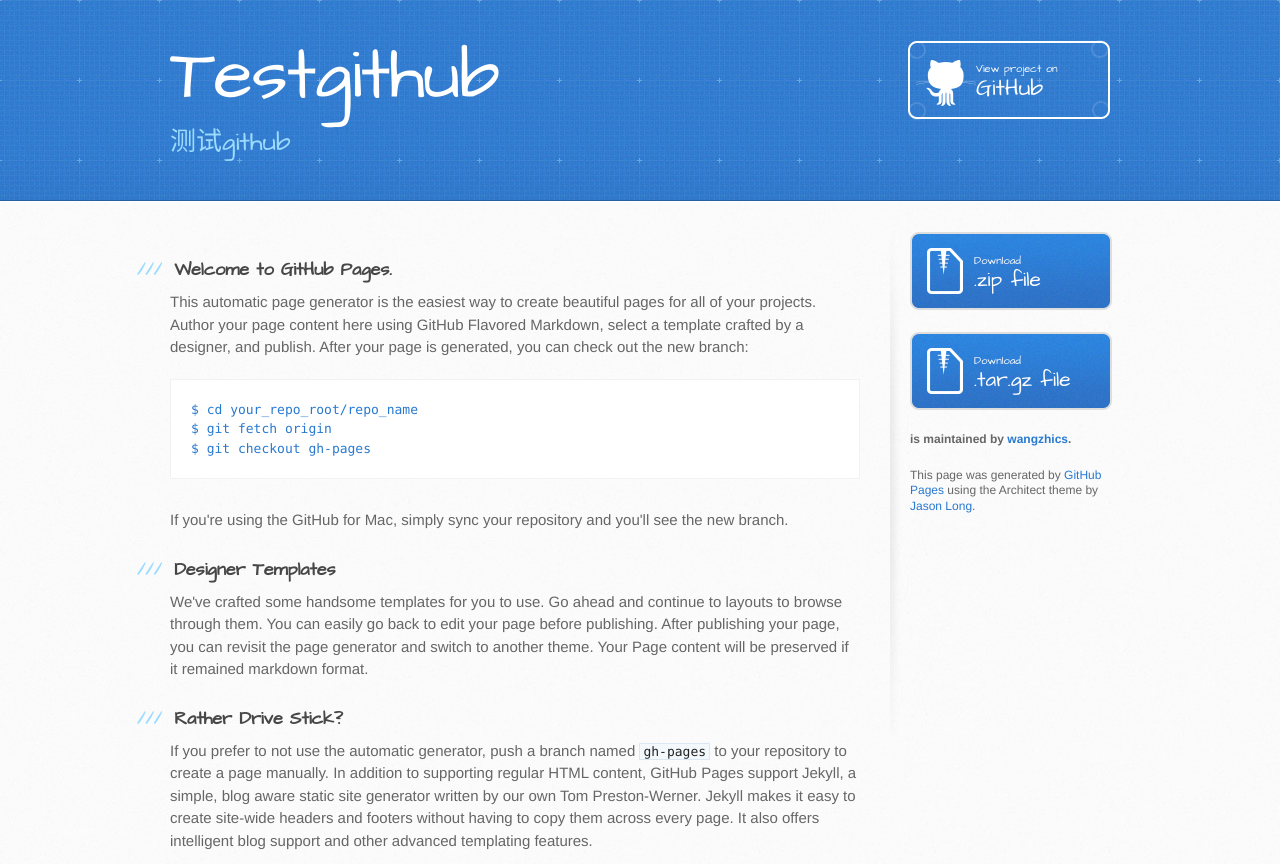
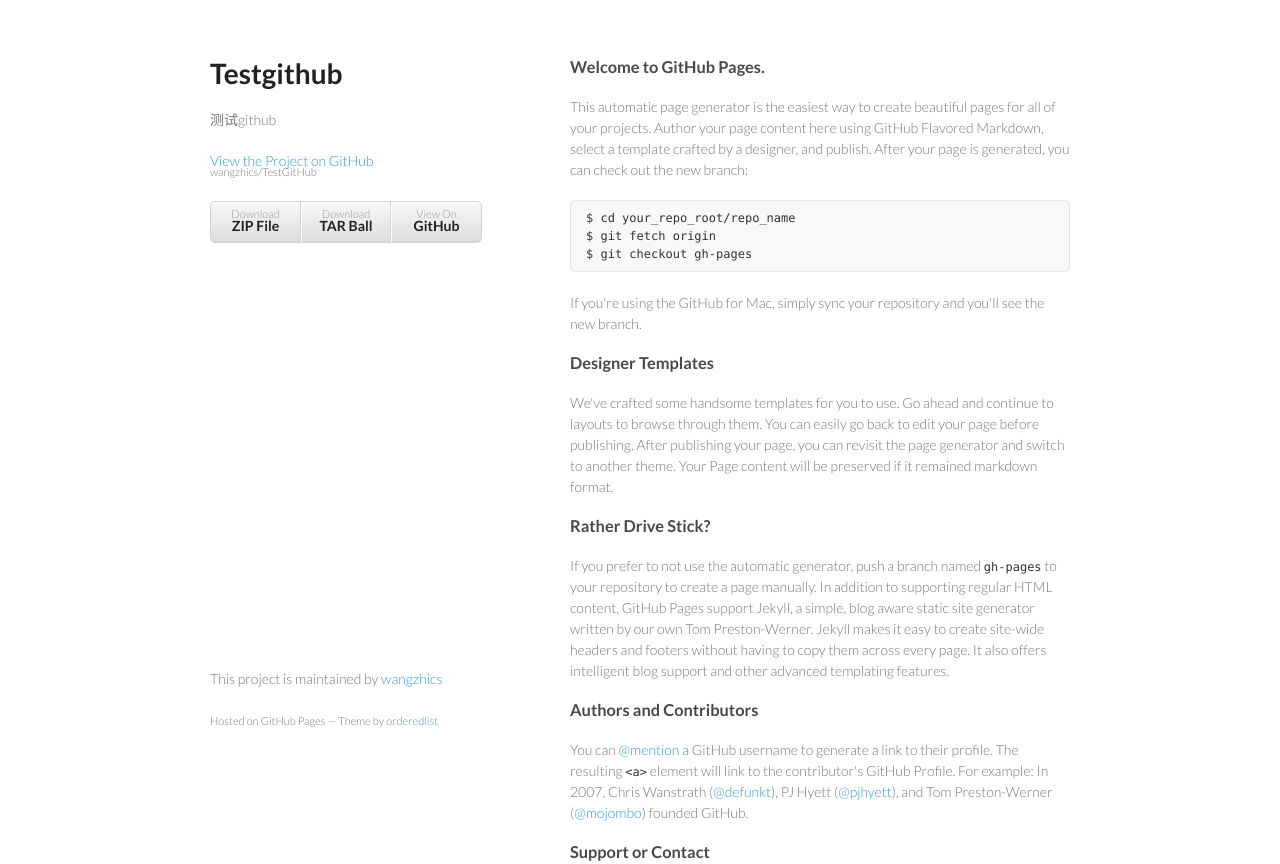
Before and after one commit to wangzhics/TestGitHub, a plain HTML site: page index.html in a window 1280 px wide. Shown: the top 864 px of the page. Drawn offline with Linux system fonts and the light colour scheme.

Commit message:
Create gh-pages branch via GitHub

```diff
--- a/index.html
+++ b/index.html
@@ -1,34 +1,34 @@
-<!DOCTYPE html>
+<!doctype html>
 <html>
   <head>
-    <meta charset='utf-8'>
+    <meta charset="utf-8">
     <meta http-equiv="X-UA-Compatible" content="chrome=1">
-    <meta name="viewport" content="width=device-width, initial-scale=1, maximum-scale=1">
-    <link href='https://fonts.googleapis.com/css?family=Architects+Daughter' rel='stylesheet' type='text/css'>
-    <link rel="stylesheet" type="text/css" href="stylesheets/stylesheet.css" media="screen">
-    <link rel="stylesheet" type="text/css" href="stylesheets/pygment_trac.css" media="screen">
-    <link rel="stylesheet" type="text/css" href="stylesheets/print.css" media="print">
+    <title>Testgithub by wangzhics</title>
 
+    <link rel="stylesheet" href="stylesheets/styles.css">
+    <link rel="stylesheet" href="stylesheets/pygment_trac.css">
+    <meta name="viewport" content="width=device-width, initial-scale=1, user-scalable=no">
     <!--[if lt IE 9]>
     <script src="//html5shiv.googlecode.com/svn/trunk/html5.js"></script>
     <![endif]-->
+  </head>
+  <body>
+    <div class="wrapper">
+      <header>
+        <h1>Testgithub</h1>
+        <p>测试github</p>
 
-    <title>Testgithub by wangzhics</title>
-  </head>
+        <p class="view"><a href="https://github.com/wangzhics/TestGitHub">View the Project on GitHub <small>wangzhics/TestGitHub</small></a></p>
 
-  <body>
-    <header>
-      <div class="inner">
-        <h1>Testgithub</h1>
-        <h2>测试github</h2>
-        <a href="https://github.com/wangzhics/TestGitHub" class="button"><small>View project on</small> GitHub</a>
-      </div>
-    </header>
 
-    <div id="content-wrapper">
-      <div class="inner clearfix">
-        <section id="main-content">
-          <h3>
+        <ul>
+          <li><a href="https://github.com/wangzhics/TestGitHub/zipball/master">Download <strong>ZIP File</strong></a></li>
+          <li><a href="https://github.com/wangzhics/TestGitHub/tarball/master">Download <strong>TAR Ball</strong></a></li>
+          <li><a href="https://github.com/wangzhics/TestGitHub">View On <strong>GitHub</strong></a></li>
+        </ul>
+      </header>
+      <section>
+        <h3>
 <a name="welcome-to-github-pages" class="anchor" href="#welcome-to-github-pages"><span class="octicon octicon-link"></span></a>Welcome to GitHub Pages.</h3>
 
 <p>This automatic page generator is the easiest way to create beautiful pages for all of your projects. Author your page content here using GitHub Flavored Markdown, select a template crafted by a designer, and publish. After your page is generated, you can check out the new branch:</p>
@@ -59,25 +59,13 @@ $ git checkout gh-pages
 <a name="support-or-contact" class="anchor" href="#support-or-contact"><span class="octicon octicon-link"></span></a>Support or Contact</h3>
 
 <p>Having trouble with Pages? Check out the documentation at <a href="http://help.github.com/pages">http://help.github.com/pages</a> or contact <a href="mailto:support@github.com">support@github.com</a> and we’ll help you sort it out.</p>
-        </section>
-
-        <aside id="sidebar">
-          <a href="https://github.com/wangzhics/TestGitHub/zipball/master" class="button">
-            <small>Download</small>
-            .zip file
-          </a>
-          <a href="https://github.com/wangzhics/TestGitHub/tarball/master" class="button">
-            <small>Download</small>
-            .tar.gz file
-          </a>
-
-          <p class="repo-owner"><a href="https://github.com/wangzhics/TestGitHub"></a> is maintained by <a href="https://github.com/wangzhics">wangzhics</a>.</p>
-
-          <p>This page was generated by <a href="https://pages.github.com">GitHub Pages</a> using the Architect theme by <a href="https://twitter.com/jasonlong">Jason Long</a>.</p>
-        </aside>
-      </div>
+      </section>
+      <footer>
+        <p>This project is maintained by <a href="https://github.com/wangzhics">wangzhics</a></p>
+        <p><small>Hosted on GitHub Pages &mdash; Theme by <a href="https://github.com/orderedlist">orderedlist</a></small></p>
+      </footer>
     </div>
-
+    <script src="javascripts/scale.fix.js"></script>
 
   </body>
 </html>
--- /dev/null
+++ b/javascripts/scale.fix.js
@@ -0,0 +1,17 @@
+var metas = document.getElementsByTagName('meta');
+var i;
+if (navigator.userAgent.match(/iPhone/i)) {
+  for (i=0; i<metas.length; i++) {
+    if (metas[i].name == "viewport") {
+      metas[i].content = "width=device-width, minimum-scale=1.0, maximum-scale=1.0";
+    }
+  }
+  document.addEventListener("gesturestart", gestureStart, false);
+}
+function gestureStart() {
+  for (i=0; i<metas.length; i++) {
+    if (metas[i].name == "viewport") {
+      metas[i].content = "width=device-width, minimum-scale=0.25, maximum-scale=1.6";
+    }
+  }
+}
--- /dev/null
+++ b/stylesheets/styles.css
@@ -0,0 +1,255 @@
+@import url(https://fonts.googleapis.com/css?family=Lato:300italic,700italic,300,700);
+
+body {
+  padding:50px;
+  font:14px/1.5 Lato, "Helvetica Neue", Helvetica, Arial, sans-serif;
+  color:#777;
+  font-weight:300;
+}
+
+h1, h2, h3, h4, h5, h6 {
+  color:#222;
+  margin:0 0 20px;
+}
+
+p, ul, ol, table, pre, dl {
+  margin:0 0 20px;
+}
+
+h1, h2, h3 {
+  line-height:1.1;
+}
+
+h1 {
+  font-size:28px;
+}
+
+h2 {
+  color:#393939;
+}
+
+h3, h4, h5, h6 {
+  color:#494949;
+}
+
+a {
+  color:#39c;
+  font-weight:400;
+  text-decoration:none;
+}
+
+a small {
+  font-size:11px;
+  color:#777;
+  margin-top:-0.6em;
+  display:block;
+}
+
+.wrapper {
+  width:860px;
+  margin:0 auto;
+}
+
+blockquote {
+  border-left:1px solid #e5e5e5;
+  margin:0;
+  padding:0 0 0 20px;
+  font-style:italic;
+}
+
+code, pre {
+  font-family:Monaco, Bitstream Vera Sans Mono, Lucida Console, Terminal;
+  color:#333;
+  font-size:12px;
+}
+
+pre {
+  padding:8px 15px;
+  background: #f8f8f8;
+  border-radius:5px;
+  border:1px solid #e5e5e5;
+  overflow-x: auto;
+}
+
+table {
+  width:100%;
+  border-collapse:collapse;
+}
+
+th, td {
+  text-align:left;
+  padding:5px 10px;
+  border-bottom:1px solid #e5e5e5;
+}
+
+dt {
+  color:#444;
+  font-weight:700;
+}
+
+th {
+  color:#444;
+}
+
+img {
+  max-width:100%;
+}
+
+header {
+  width:270px;
+  float:left;
+  position:fixed;
+}
+
+header ul {
+  list-style:none;
+  height:40px;
+
+  padding:0;
+
+  background: #eee;
+  background: -moz-linear-gradient(top, #f8f8f8 0%, #dddddd 100%);
+  background: -webkit-gradient(linear, left top, left bottom, color-stop(0%,#f8f8f8), color-stop(100%,#dddddd));
+  background: -webkit-linear-gradient(top, #f8f8f8 0%,#dddddd 100%);
+  background: -o-linear-gradient(top, #f8f8f8 0%,#dddddd 100%);
+  background: -ms-linear-gradient(top, #f8f8f8 0%,#dddddd 100%);
+  background: linear-gradient(top, #f8f8f8 0%,#dddddd 100%);
+
+  border-radius:5px;
+  border:1px solid #d2d2d2;
+  box-shadow:inset #fff 0 1px 0, inset rgba(0,0,0,0.03) 0 -1px 0;
+  width:270px;
+}
+
+header li {
+  width:89px;
+  float:left;
+  border-right:1px solid #d2d2d2;
+  height:40px;
+}
+
+header ul a {
+  line-height:1;
+  font-size:11px;
+  color:#999;
+  display:block;
+  text-align:center;
+  padding-top:6px;
+  height:40px;
+}
+
+strong {
+  color:#222;
+  font-weight:700;
+}
+
+header ul li + li {
+  width:88px;
+  border-left:1px solid #fff;
+}
+
+header ul li + li + li {
+  border-right:none;
+  width:89px;
+}
+
+header ul a strong {
+  font-size:14px;
+  display:block;
+  color:#222;
+}
+
+section {
+  width:500px;
+  float:right;
+  padding-bottom:50px;
+}
+
+small {
+  font-size:11px;
+}
+
+hr {
+  border:0;
+  background:#e5e5e5;
+  height:1px;
+  margin:0 0 20px;
+}
+
+footer {
+  width:270px;
+  float:left;
+  position:fixed;
+  bottom:50px;
+}
+
+@media print, screen and (max-width: 960px) {
+
+  div.wrapper {
+    width:auto;
+    margin:0;
+  }
+
+  header, section, footer {
+    float:none;
+    position:static;
+    width:auto;
+  }
+
+  header {
+    padding-right:320px;
+  }
+
+  section {
+    border:1px solid #e5e5e5;
+    border-width:1px 0;
+    padding:20px 0;
+    margin:0 0 20px;
+  }
+
+  header a small {
+    display:inline;
+  }
+
+  header ul {
+    position:absolute;
+    right:50px;
+    top:52px;
+  }
+}
+
+@media print, screen and (max-width: 720px) {
+  body {
+    word-wrap:break-word;
+  }
+
+  header {
+    padding:0;
+  }
+
+  header ul, header p.view {
+    position:static;
+  }
+
+  pre, code {
+    word-wrap:normal;
+  }
+}
+
+@media print, screen and (max-width: 480px) {
+  body {
+    padding:15px;
+  }
+
+  header ul {
+    display:none;
+  }
+}
+
+@media print {
+  body {
+    padding:0.4in;
+    font-size:12pt;
+    color:#444;
+  }
+}
```
